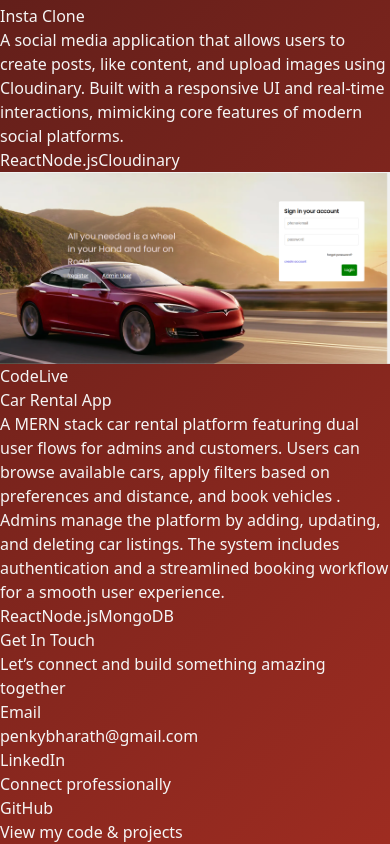
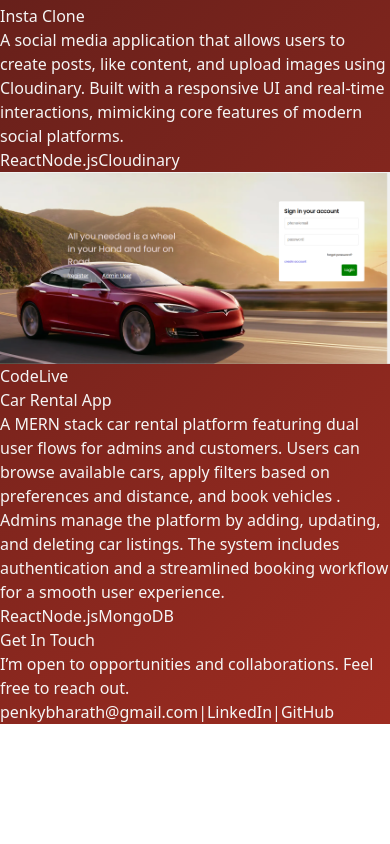
Before and after one commit to BharathPenkey/New_Portfolio, a React app in the folder portfolio/: page / in a window 390 px wide. Shown: the part 4135-4979 px from the top of the page. After the commit the page ends 4859 px from the top, so only its background shows below. Built offline with nearby package versions, Linux system fonts and the light colour scheme; the HTML template or start-up script is replaced by a standard one.

Commit message:
Updated the conatact component with good looking uoi removed the conatainers & added effects

```diff
--- a/portfolio/src/components/Contact.jsx
+++ b/portfolio/src/components/Contact.jsx
@@ -1,86 +1,64 @@
-
 export default function Contact() {
     return (
-        <section id="contact" className="max-w-5xl mx-auto px-6 py-20 relative">
+        <section id="contact" className="max-w-3xl mx-auto px-6 py-20 text-center">
 
-            <div className="absolute inset-0 bg-gradient-to-r from-[#B06821]/10 via-[#9E2C21]/10 to-[#305853]/10 blur-2xl opacity-50"></div>
 
-            <h2 className="relative text-3xl font-semibold mb-4
-        bg-gradient-to-r from-[#B06821] via-[#9E2C21] to-[#305853]
-        bg-clip-text text-transparent">
+            <h2 className="text-3xl font-semibold mb-4
+            bg-gradient-to-r from-[#B06821] via-[#9E2C21] to-[#305853]
+            bg-clip-text text-transparent">
                 Get In Touch
             </h2>
 
-            <p className="relative text-[#C2B0A3] mb-10">
-                Let’s connect and build something amazing together
+            <p className="text-[#C2B0A3] mb-10">
+                I’m open to opportunities and collaborations. Feel free to reach out.
             </p>
 
 
-            <div className="relative grid md:grid-cols-3 gap-6">
+            <div className="flex flex-col md:flex-row items-center justify-center gap-8 text-[#E6D3C3]">
 
 
                 <a
-                    href="mailto:penkybharath@gmail.com?subject=Opportunity from your portfolio&body=Hi Bharath,%0D%0A%0D%0AI saw your portfolio and would like to connect with you."
-                    className="group relative p-6 rounded-xl
-          bg-gradient-to-br from-[#305853]/20 via-[#1B2A30]/30 to-[#511B18]/30
-          border border-[#305853]/30
-          backdrop-blur-xl
-          text-[#E6D3C3]
-          shadow-[0_10px_40px_rgba(0,0,0,0.5)]
-          hover:-translate-y-2 transition duration-300"
+                //  href="mailto:penkybharath@gmail.com?subject=Opportunity from your portfolio&body=Hi Bharath,%0D%0A%0D%0AI saw your portfolio and would like to connect with you."
+
+                    href="mailto:penkybharath@gmail.com"
+                    className="group relative text-lg cursor-pointer"
                 >
+                    <span className="transition duration-300 group-hover:text-[#B06821]">
+                        penkybharath@gmail.com
+                    </span>
 
-                    <div className="absolute inset-0 rounded-xl bg-gradient-to-r from-[#B06821]/20 to-[#9E2C21]/20 opacity-0 group-hover:opacity-100 blur-xl transition"></div>
+                    {/* underline animation */}
+                    <span className="absolute left-0 -bottom-1 w-0 h-[2px] bg-[#B06821] transition-all duration-300 group-hover:w-full"></span>
+                </a>
+                  <span className="hidden md:block text-[#555]">|</span>
 
-                    <h3 className="relative font-semibold text-lg">Email</h3>
-                    <p className="relative text-sm mt-2 text-[#C2B0A3] break-all">
-                        penkybharath@gmail.com
-                    </p>
-
-                </a>
 
                 <a
                     href="https://www.linkedin.com/in/bharath-penkey-14434224a/"
                     target="_blank"
                     rel="noopener noreferrer"
-                    className="group relative p-6 rounded-xl
-          bg-gradient-to-br from-[#305853]/20 via-[#1B2A30]/30 to-[#511B18]/30
-          border border-[#305853]/30
-          backdrop-blur-xl
-          text-[#E6D3C3]
-          shadow-[0_10px_40px_rgba(0,0,0,0.5)]
-          hover:-translate-y-2 transition duration-300"
+                    className="group relative text-lg cursor-pointer"
                 >
+                    <span className="transition duration-300 group-hover:text-[#B06821]">
+                        LinkedIn
+                    </span>
 
-                    <div className="absolute inset-0 rounded-xl bg-gradient-to-r from-[#9E2C21]/20 to-[#305853]/20 opacity-0 group-hover:opacity-100 blur-xl transition"></div>
+                    <span className="absolute left-0 -bottom-1 w-0 h-[2px] bg-[#B06821] transition-all duration-300 group-hover:w-full"></span>
+                </a>
+                  <span className="hidden md:block text-[#555]">|</span>
 
-                    <h3 className="relative font-semibold text-lg">LinkedIn</h3>
-                    <p className="relative text-sm mt-2 text-[#C2B0A3]">
-                        Connect professionally
-                    </p>
-
-                </a>
-
+                {/* GitHub */}
                 <a
                     href="https://github.com/BharathPenkey"
                     target="_blank"
                     rel="noopener noreferrer"
-                    className="group relative p-6 rounded-xl
-          bg-gradient-to-br from-[#305853]/20 via-[#1B2A30]/30 to-[#511B18]/30
-          border border-[#305853]/30
-          backdrop-blur-xl
-          text-[#E6D3C3]
-          shadow-[0_10px_40px_rgba(0,0,0,0.5)]
-          hover:-translate-y-2 transition duration-300"
+                    className="group relative text-lg cursor-pointer"
                 >
+                    <span className="transition duration-300 group-hover:text-[#B06821]">
+                        GitHub
+                    </span>
 
-                    <div className="absolute inset-0 rounded-xl bg-gradient-to-r from-[#305853]/20 to-[#B06821]/20 opacity-0 group-hover:opacity-100 blur-xl transition"></div>
-
-                    <h3 className="relative font-semibold text-lg">GitHub</h3>
-                    <p className="relative text-sm mt-2 text-[#C2B0A3]">
-                        View my code & projects
-                    </p>
-
+                    <span className="absolute left-0 -bottom-1 w-0 h-[2px] bg-[#B06821] transition-all duration-300 group-hover:w-full"></span>
                 </a>
 
             </div>
--- a/portfolio/src/components/Hero.jsx
+++ b/portfolio/src/components/Hero.jsx
@@ -1,4 +1,5 @@
 import profile from "../assets/profileIcon.png";
+
 
 import { motion } from "framer-motion";
 
```
